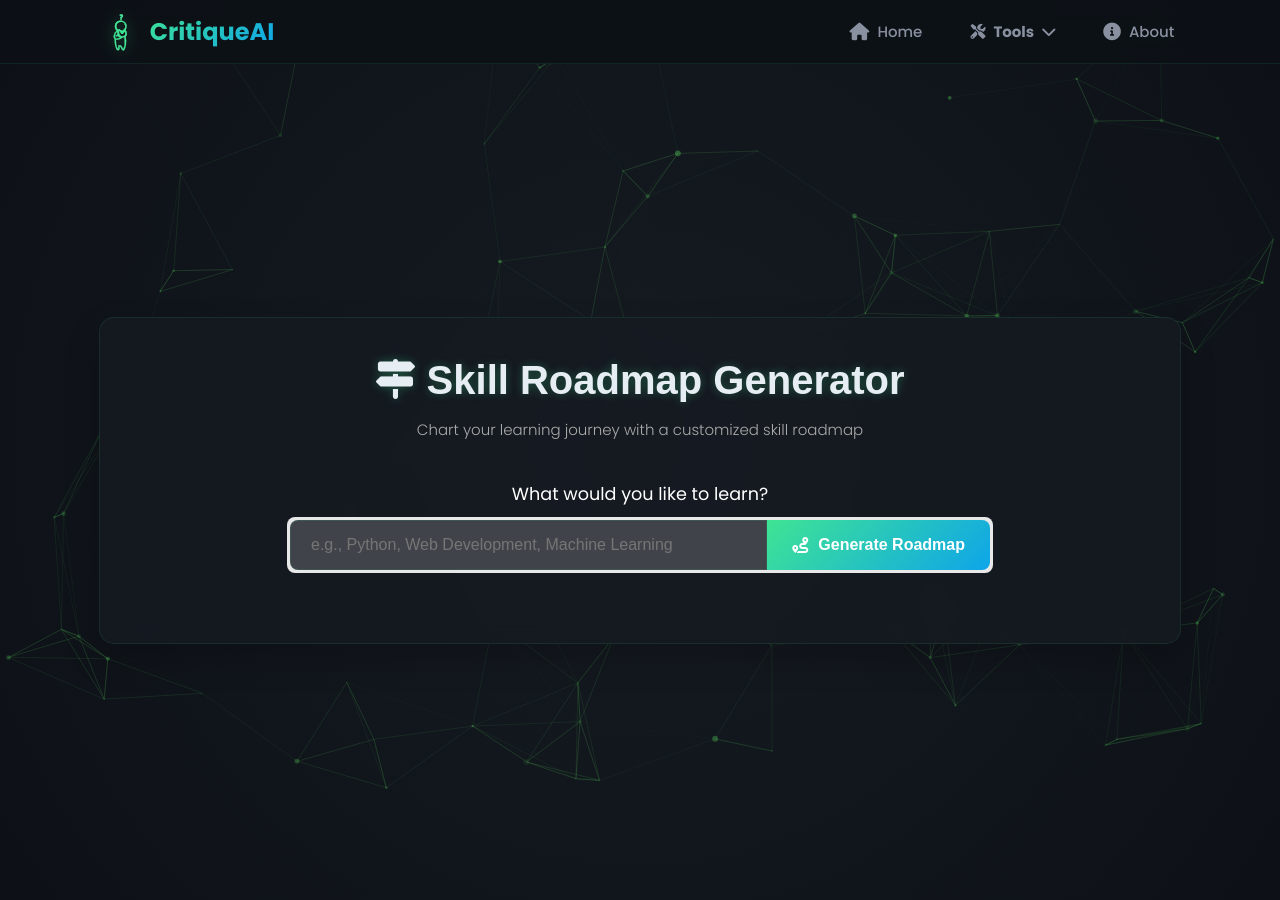
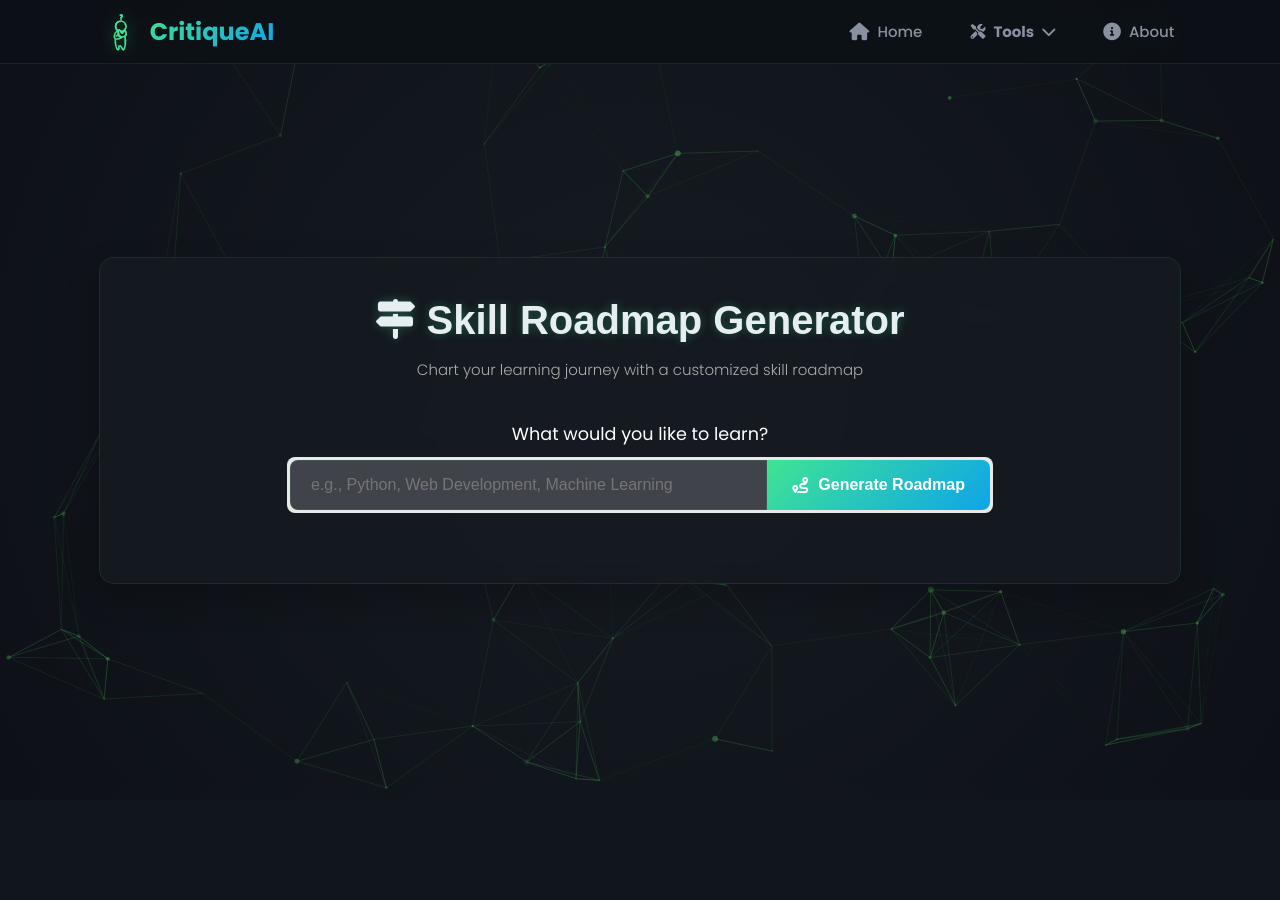
Before and after one commit to ashokkmt/critiqueai, a Flask app: page /roadmap in a window 1280 px wide. After the commit the page ends 789 px from the top, so only its background shows below. Run offline with Flask 3, Linux system fonts and the light colour scheme; some libraries are stand-ins or nearby versions.

Commit message:
height adjusted

```diff
--- a/code/static/css/style_content.css
+++ b/code/static/css/style_content.css
@@ -8,7 +8,7 @@ body {
         radial-gradient(circle at 70% 80%, rgba(14, 165, 233, 0.1) 0%, transparent 30%),
         radial-gradient(circle at 50% 50%, #161b22 0%, #0d1117 100%);
     color: #fff;
-    min-height: 100vh;
+    min-height: 120vh;
     display: flex;
     justify-content: center;
     align-items: center;
@@ -23,7 +23,7 @@ body {
     align-items: center;
     width: 100%;
     max-width: 900px;
-    min-height: calc(100vh - 80px);
+    min-height: 120vh;
     margin: 20px auto;
     padding: 3rem;
     background: rgba(22, 27, 34, 0.7);
--- a/code/static/css/style_input.css
+++ b/code/static/css/style_input.css
@@ -18,7 +18,7 @@ body {
     background-color: #0d1117;
     background-image: radial-gradient(circle at 50% 50%, #161b22 0%, #0d1117 100%);
     color: #fff;
-    min-height: 100vh;
+    min-height: 90vh;
     display: flex;
     justify-content: center;
     align-items: center;
--- a/code/static/css/style_summ.css
+++ b/code/static/css/style_summ.css
@@ -14,7 +14,7 @@ body {
     background-color: #0d1117;
     background-image: radial-gradient(circle at 50% 50%, #161b22 0%, #0d1117 100%);
     color: #fff;
-    min-height: 100vh;
+    min-height: 115vh;
     display: flex;
     justify-content: center;
     align-items: center;
--- a/code/static/css/styleroad.css
+++ b/code/static/css/styleroad.css
@@ -13,7 +13,7 @@ body {
     padding: 60px 0 0 0; /* Added padding-top to account for navbar */
     background-color: #0d1117;
     color: #fff;
-    min-height: 100vh;
+    min-height: 100%;
     display: flex;
     justify-content: center;
     align-items: center;
@@ -25,7 +25,7 @@ body {
     width: 100%;
     max-width: 1200px;
     padding: 20px;
-    min-height: 100vh;
+    min-height: 85vh;
     display: flex;
     justify-content: center;
     align-items: center;
```
